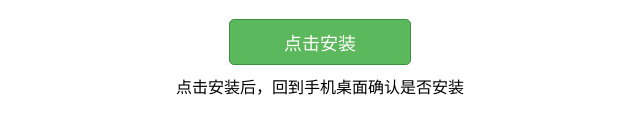
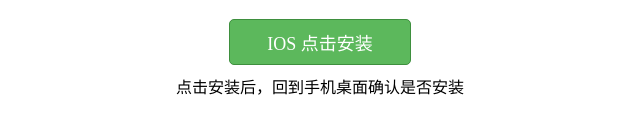
Before and after one commit to ghost-v/ghost-v.github.io, a plain HTML site: page index.html in a window 1280 px wide. Shown: the part 324-458 px from the top of the page, 320-960 px from the left. Drawn offline with Linux system fonts and the light colour scheme.

Commit message:
Update index.html

```diff
--- a/index.html
+++ b/index.html
@@ -54,8 +54,8 @@
 				<div style="margin-top: 30px;"><img style="width:100%" src="./fullriver.png" /></div>
 				<h1>智检远程运维</h1>
 			</div>
-			<a class="button" id="ios" onclick="iosClick()" rel="noopener noreferrer">点击安装</a>
-			<a class="button" id="android" onclick="androidClick()">点击安装</a>
+			<a class="button" id="ios" onclick="iosClick()" rel="noopener noreferrer">IOS 点击安装</a>
+			<a class="button" id="android" onclick="androidClick()">Android 点击安装</a>
 			<div id="ios-text">点击安装后，回到手机桌面确认是否安装</div>
 		</div>
 	</body>
```
